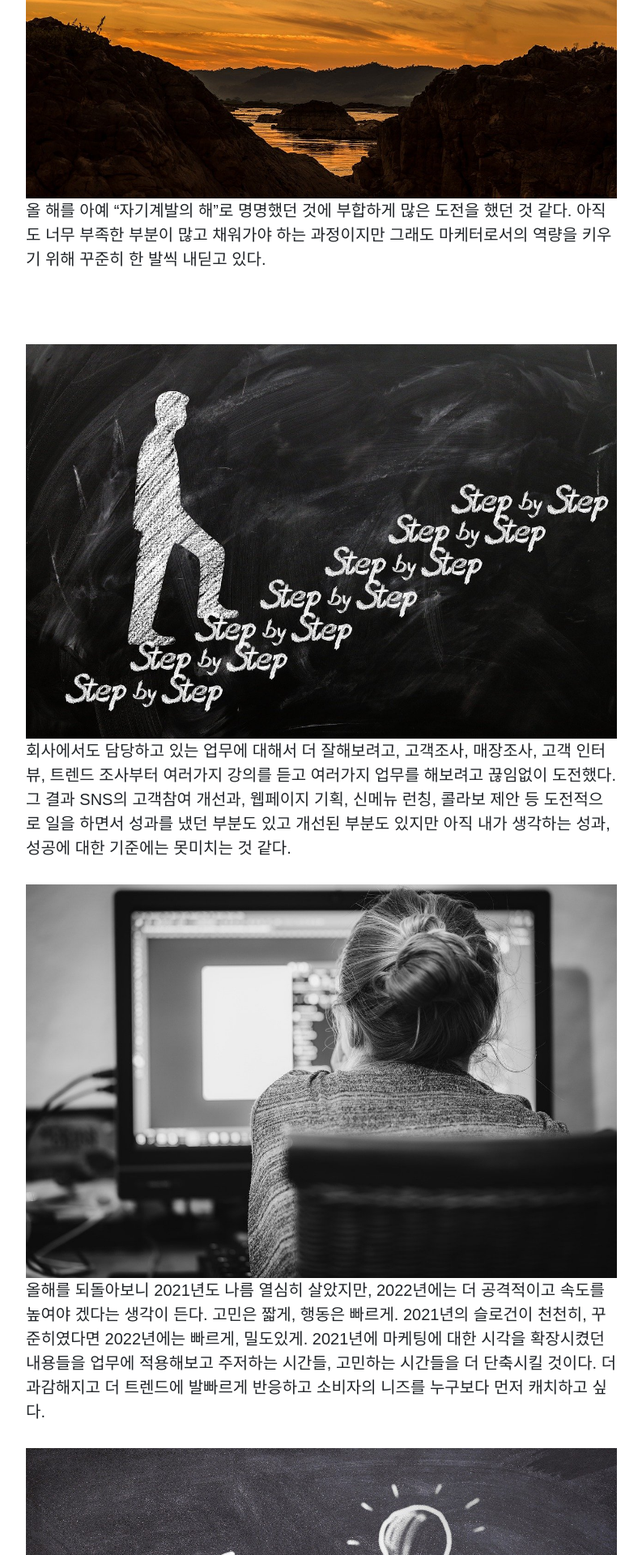
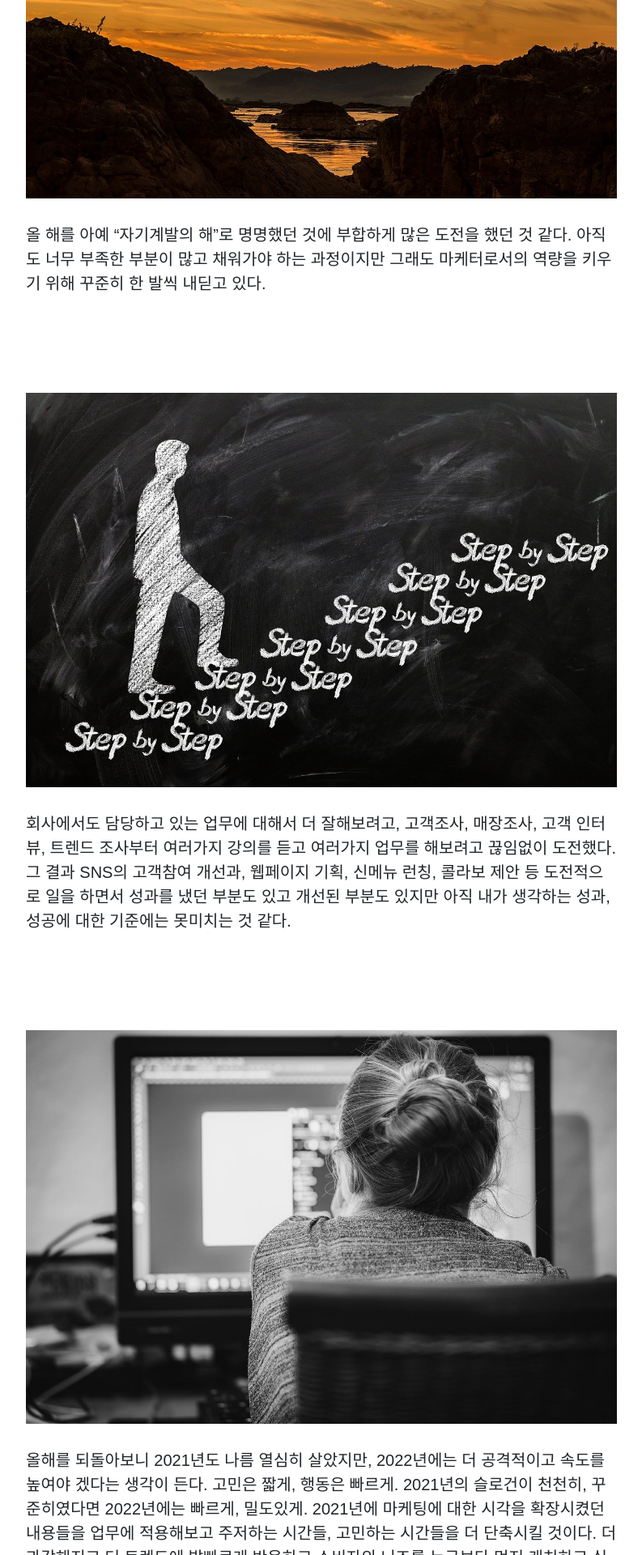
Before and after one commit to ogaeng/jekyll-theme-clean-blog-kr, a Jekyll site: the page built from _posts/2021-12-25-#8.md, in a window 1280 px wide. Shown: the part 1657-3577 px from the top of the page at 81% size, without its empty margins (243-1036 px from the left). Built offline with Jekyll 4.4.1, drawn with Linux system fonts in a browser that asks for light colours; some web fonts are replaced; comment, search, counter and statistics services are not loaded.

Commit message:
Update 2021-12-25-#8.md

```diff
--- a/_posts/2021-12-25-#8.md
+++ b/_posts/2021-12-25-#8.md
@@ -18,28 +18,46 @@
 <br>
 <br>
 2021년이 어느덧 막바지를 향해 달려간다. 오늘은 다가오는 2022년을 앞두고 올 한 해를 되돌아보고자 한다. 2021년에는 개인적으로는 도전의 해였다고 생각한다. 내가 기존에 하던 업무에서 벗어나 더 전문성을 키우기 위한 일들을 했다. 코딩공부를 시작으로, 에디터스쿨, SBA 디지털 마케팅 수료, 마개이너 스터디까지 전반적인 마케팅에 대한 이해도도 높이고 계속해서 시야를 확장해 나갔다. 시간 여유가 될 때마다, 프리랜서 에디터 활동도 했다.
-
+<br>
+<br>
 <br>
 <br>
 ![이미지](/img/posts/10/2.jpg)
-올 해를 아예 “자기계발의 해”로 명명했던 것에 부합하게 많은 도전을 했던 것 같다. 아직도 너무 부족한 부분이 많고 채워가야 하는 과정이지만 그래도 마케터로서의 역량을 키우기 위해 꾸준히 한 발씩 내딛고 있다.
-
 <br>
 <br>
+올 해를 아예 “자기계발의 해”로 명명했던 것에 부합하게 많은 도전을 했던 것 같다. 아직도 너무 부족한 부분이 많고 채워가야 하는 과정이지만 그래도 마케터로서의 역량을 키우기 위해 꾸준히 한 발씩 내딛고 있다.
+<br>
+<br>
+<br>
+<br>
+
 ![이미지](/img/posts/10/3.jpg)
+<br>
+<br>
 회사에서도 담당하고 있는 업무에 대해서 더 잘해보려고, 고객조사, 매장조사, 고객 인터뷰, 트렌드 조사부터 여러가지 강의를 듣고 여러가지 업무를 해보려고 끊임없이 도전했다. 그 결과 SNS의 고객참여 개선과, 웹페이지 기획, 신메뉴 런칭, 콜라보 제안 등 도전적으로 일을 하면서 성과를 냈던 부분도 있고 개선된 부분도 있지만 아직 내가 생각하는 성과, 성공에 대한 기준에는 못미치는 것 같다.
 <br>
 <br>
+<br>
+<br>
+
 ![이미지](/img/posts/10/4.jpg)
+<br>
+<br>
 올해를 되돌아보니 2021년도 나름 열심히 살았지만, 2022년에는 더 공격적이고 속도를 높여야 겠다는 생각이 든다. 고민은 짧게, 행동은 빠르게. 2021년의 슬로건이 천천히, 꾸준히였다면 2022년에는 빠르게, 밀도있게. 2021년에 마케팅에 대한 시각을 확장시켰던 내용들을 업무에 적용해보고 주저하는 시간들, 고민하는 시간들을 더 단축시킬 것이다. 더 과감해지고 더 트렌드에 발빠르게 반응하고 소비자의 니즈를 누구보다 먼저 캐치하고 싶다.
 <br>
 <br>
+<br>
+<br>
+
 ![이미지](/img/posts/10/5.jpg)
+<br>
+<br>
 좋은 마케터의 기준은 잘 모르겠지만, 마케터가 되면서 처음 가졌던 초심. 방향성을 잃지 않고 앞으로 나아갈 것이다. 브랜드의 팬을 만드는 경험. 2022년에는 내가 다짐했던 초심에 좀 더 빠르게 가까워지길 기대해본다.
 <br>
 <br>
+<br>
+<br>
 
-![이미지](/img/posts/10/6.jpg)
 블로그 첫 글의 마지막에 세상의 모든 올챙이들 파이팅이라고 적었던 것 같은데,
 2021년의 시작엔 꼬리만 있는 올챙이였다면, 그래도 지금은 뒷다리 정도는 하나 생겼길.
 <br>
```
